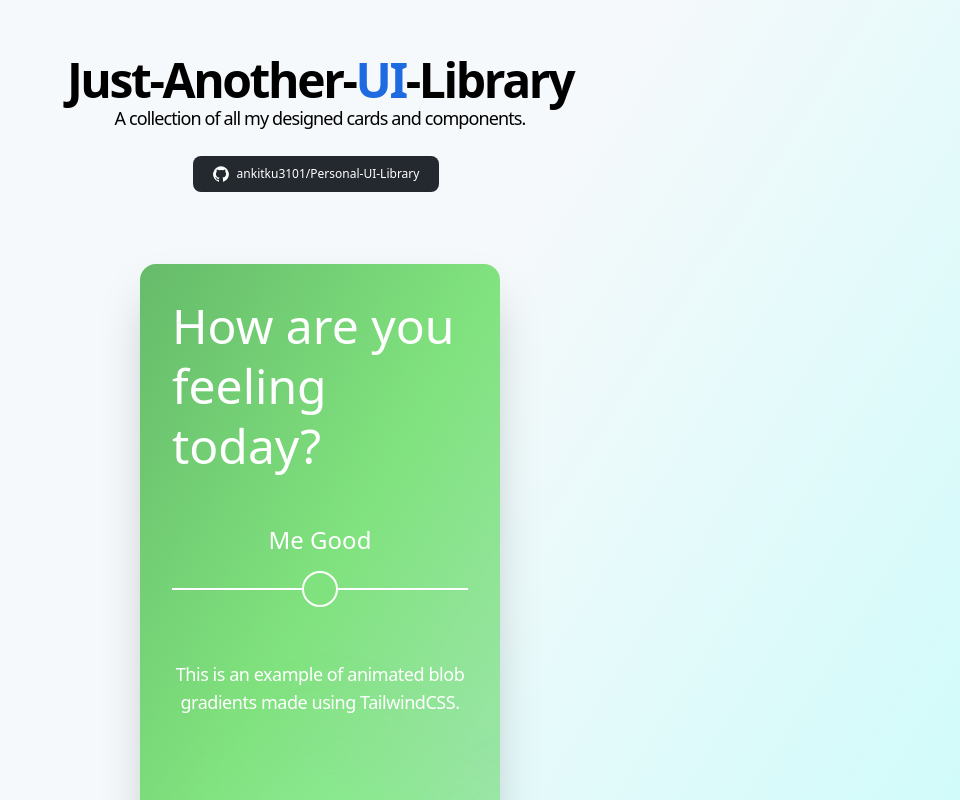
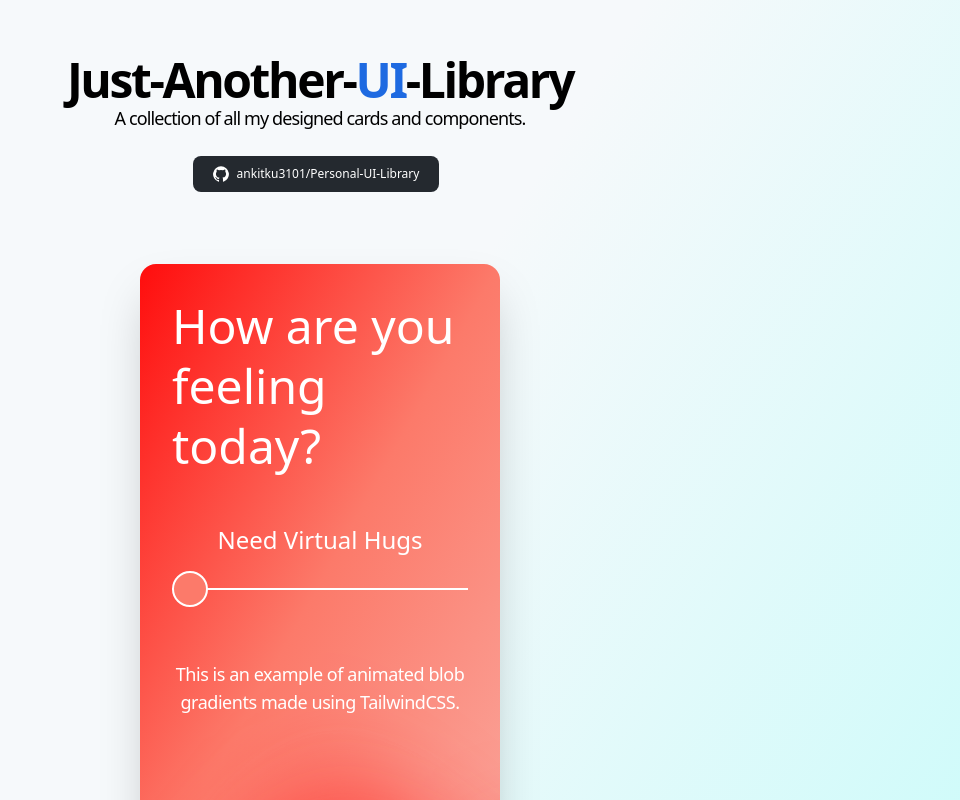
Before and after one commit to ankitku3101/Personal-UI-Library, a Next.js app: page / in a window 1280 px wide. Shown: the top 800 px of the page, without its empty margins (320-1280 px from the left). Built offline with nearby package versions, Linux system fonts and the light colour scheme.

Commit message:
Modified: revamped colors in BlogGradient.tsx

```diff
--- a/components/BlobGradient.tsx
+++ b/components/BlobGradient.tsx
@@ -9,9 +9,9 @@ enum Feeling {
 }
 
 const feelingColorMap = {
-    [Feeling.Sad]: ["#3f77c1", "#5fa5d5", "#89c7e8"],
-    [Feeling.Neutral]: ["#66bb6a", "#80e27e", "#a1e6b1"],
-    [Feeling.Happy]: ["#ff6f00", "#ffb74d", "#ffee58"],
+    [Feeling.Sad]: ["#ff0d0d", "#fc7a6a", "#faa79d"],
+    [Feeling.Neutral]: ["#00bf00", "#83ff5a", "#beffce"],
+    [Feeling.Happy]: ["#ff8f05", "#ffe83b", "#fcfb86"],
   };
 
 
@@ -22,7 +22,7 @@ const feelingLabelMap = {
 };
 export default function BlobGradient() {
   const wrapperRef = useRef<HTMLDivElement | null>(null);
-  const [feeling, setFeeling] = useState<Feeling>(Feeling.Neutral);
+  const [feeling, setFeeling] = useState<Feeling>(Feeling.Sad);
 
   useEffect(() => {
     if (!wrapperRef.current) return;
```
